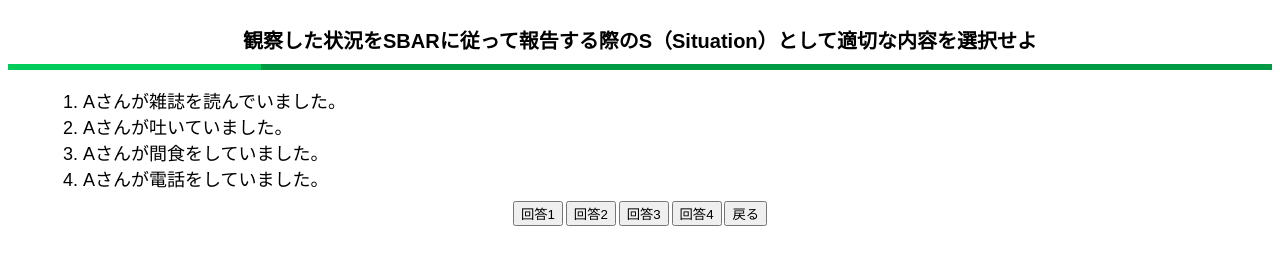
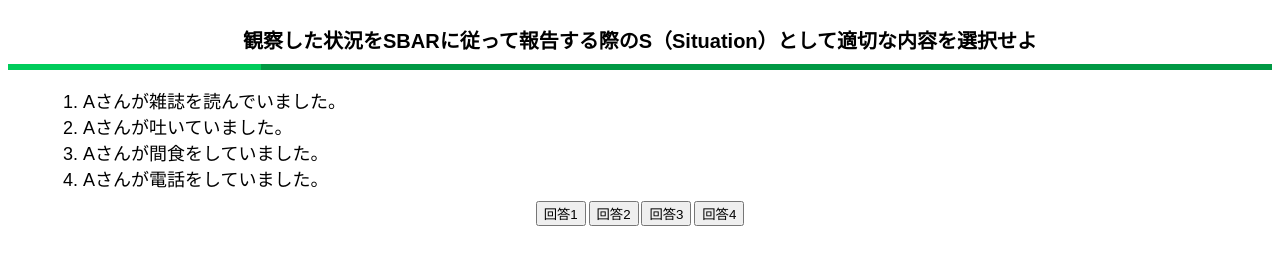
Before and after one commit to ma-nozaki/sbar-academy, a plain HTML site: page saiten-No2-kansyoku/saiten.html in a window 1280 px wide. Shown: the part 388-652 px from the top of the page. Drawn offline with Linux system fonts and the light colour scheme.

Commit message:
戻るボタン修正

```diff
--- a/saiten-No2-kansyoku/saiten.html
+++ b/saiten-No2-kansyoku/saiten.html
@@ -23,7 +23,6 @@
     <button type="button" id="_answer_2" onclick="Answer_Check(2)">回答2</button>
     <button type="button" id="_answer_3" onclick="Answer_Check(3)">回答3</button>
     <button type="button" id="_answer_4" onclick="Answer_Check(4)">回答4</button>
-    <button onclick="location.href='../Quiz-menu/index.html'">戻る</button>
 
     <script src="./saiten.js">
     </script>
```
Also changed, not shown: saiten-No1-hatsunetsu/saiten.html (+0 -1 lines), saiten-No3-tentou/saiten.html (+0 -1 lines), saiten-No4-headache/saiten.html (+0 -1 lines).
